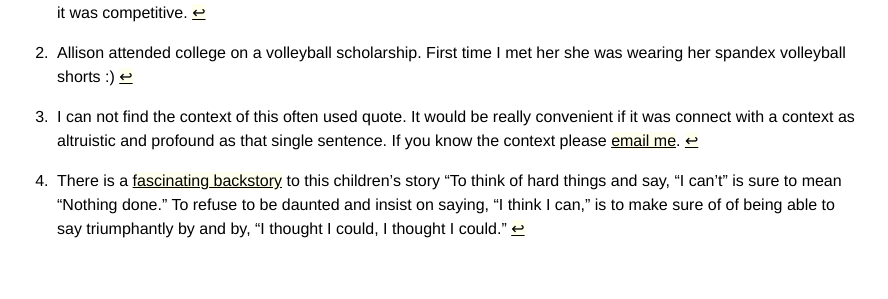
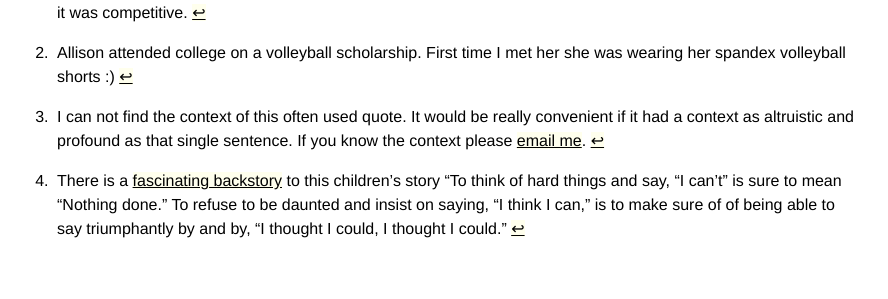
Before and after one commit to banderson623/banderson623.github.com, a Jekyll site: the page built from _posts/2013-06-04-Coaching.md, in a window 1280 px wide. Shown: the part 1641-1940 px from the top of the page, without its empty margins (183-1071 px from the left). Built offline with Jekyll 4.4.1, drawn with Linux system fonts in a browser that asks for light colours.

Commit message:
fixed typo

```diff
--- a/_posts/2013-06-04-Coaching.md
+++ b/_posts/2013-06-04-Coaching.md
@@ -35,6 +35,6 @@ Confidence is empty until challenged, tested and triumphant. A great coach will
 
 [^2]:Allison attended college on a volleyball scholarship. First time I met her she was wearing her spandex volleyball shorts :)
 
-[^3]: I can not find the context of this often used quote. It would be really convenient if it was connect with a context as altruistic and profound as that single sentence. If you know the context please [email me](brian@bitbyteyum.com).
+[^3]: I can not find the context of this often used quote. It would be really convenient if it had a context as altruistic and profound as that single sentence. If you know the context please [email me](brian@bitbyteyum.com).
 
 [^4]: There is a [fascinating backstory](http://tigger.uic.edu/~plotnick/littleng.htm) to this children's story "To think of hard things and say, "I can't" is sure to mean "Nothing done." To refuse to be daunted and insist on saying, "I think I can," is to make sure of of being able to say triumphantly by and by, "I thought I could, I  thought I could."
```
